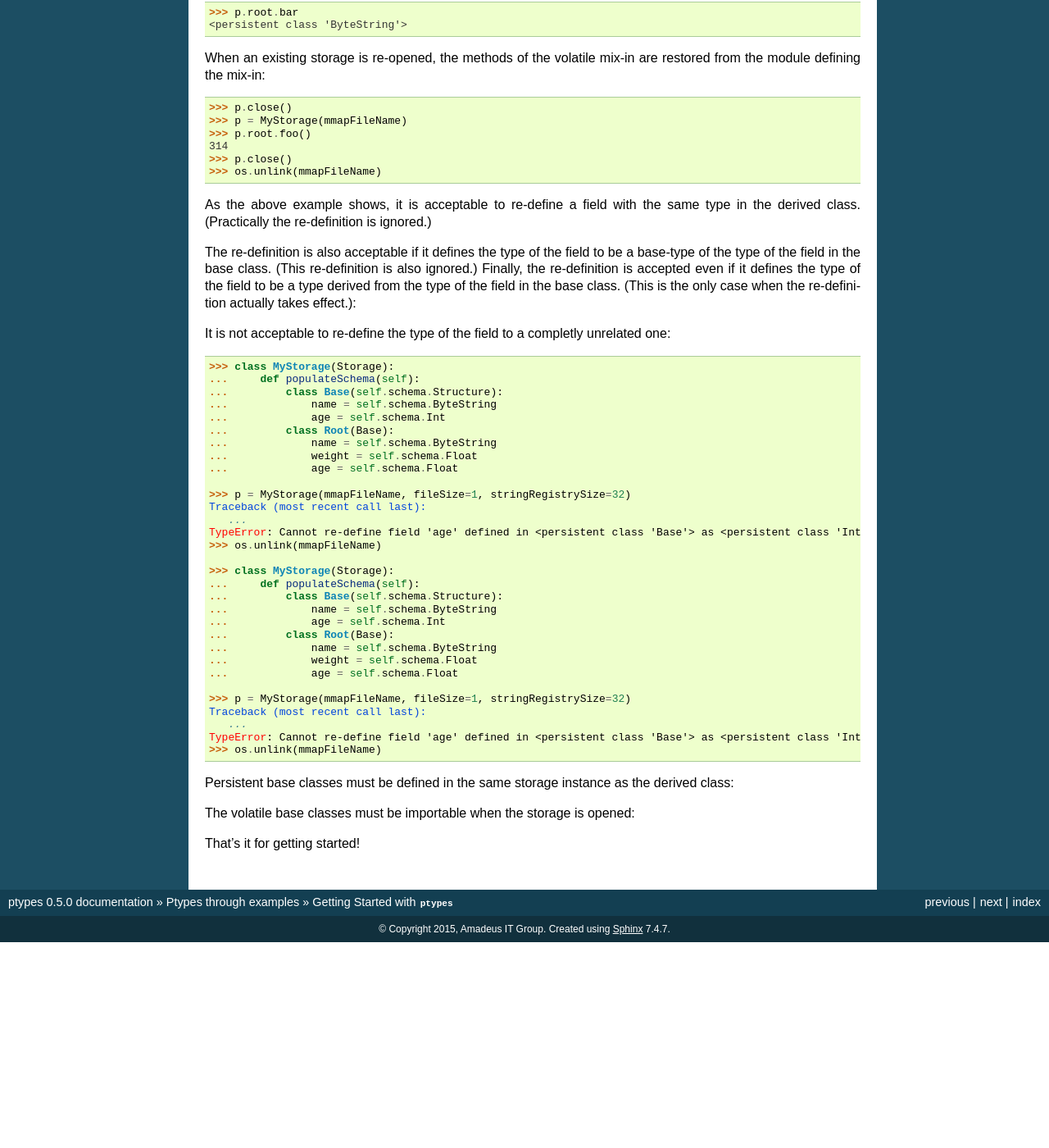
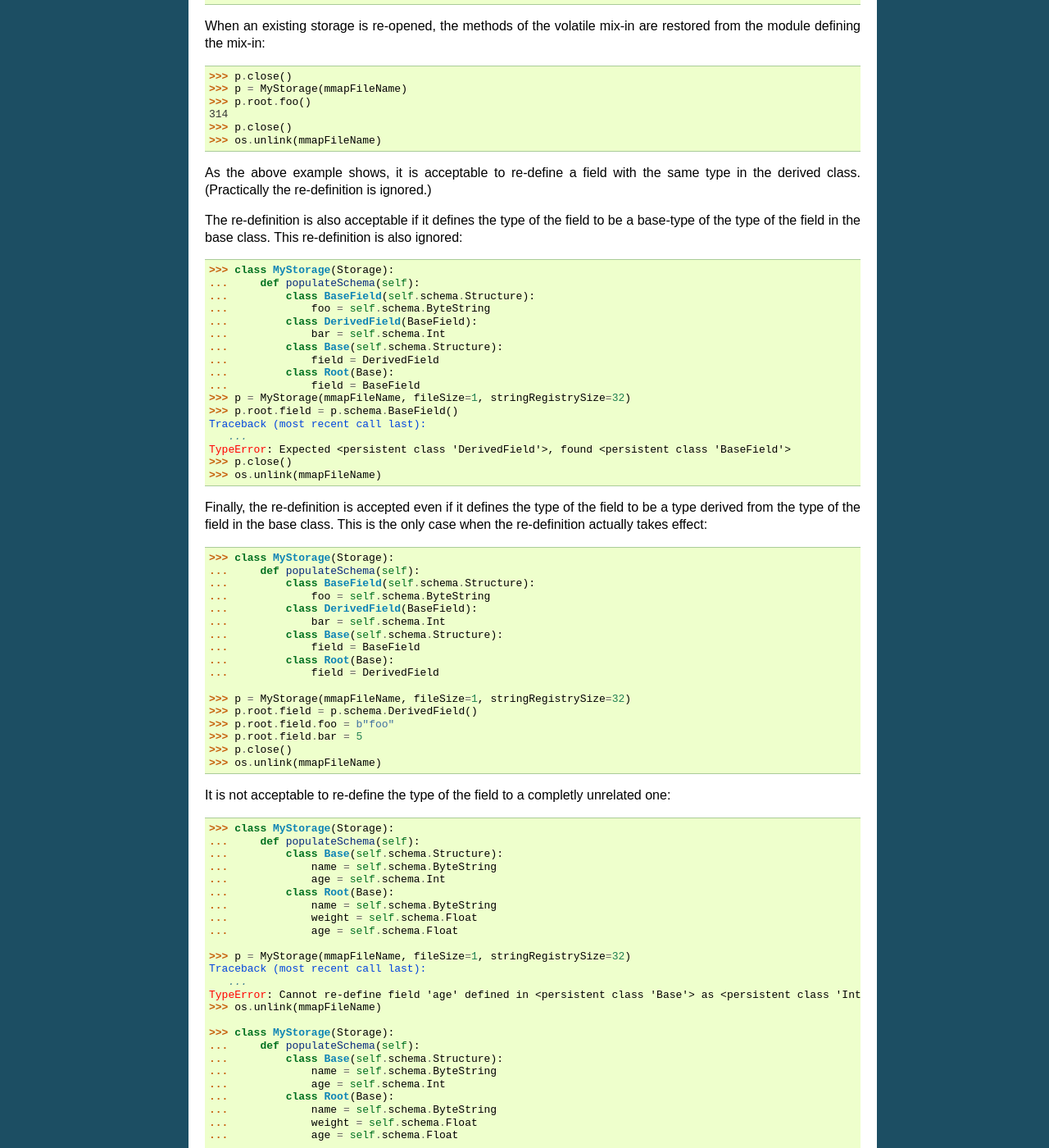
Before and after one commit to AmadeusITGroup/python-ptypes, a Sphinx documentation site: the page built from doc/storage.rst, in a window 1280 px wide and 1400 px high, scrolled down 8892 px. Shown: the whole window at 82% size. Built offline with Sphinx 7.4.7, drawn with Linux system fonts in a browser that asks for light colours; formulas are drawn with MathJax 3; before the commit the page ends 10041 px from its top, so only the background shows below that; some of the changed text lies outside the part shown.

Commit message:
Tests and fixes for inheritance

```diff
--- a/doc/storage.rst
+++ b/doc/storage.rst
@@ -26,7 +26,7 @@
 
  * called ``Root``
  * subclassed from ``self.schema.Structure`` (where ``self`` is the sole
-parameter of :meth:`~ptypes.storage.Storage.populateSchema()`)
+   parameter of :meth:`~ptypes.storage.Storage.populateSchema()`)
 
 ``self.schema.Structure`` comes with a metaclass (:class:`~ptypes.storage.StructureMeta`),
 which takes care of binding the persistent class to the
@@ -495,7 +495,7 @@
       >>> p = MyStorage(mmapFileName, fileSize=1, stringRegistrySize=32)  #doctest: +ELLIPSIS
       Traceback (most recent call last):
          ...
-      TypeError: 'foo' is defined as a non-pickleable volatile member <function foo at ...> in a persistent structure
+      TypeError: 'foo' is defined as a non-pickleable volatile member <function ...foo at ...> in a persistent structure
       >>> os.unlink(mmapFileName)
 
 This restriction does not mean a persistent structure cannot have methods (or
@@ -562,12 +562,49 @@
 type in the derived class. (Practically the re-definition is ignored.)
 
 The re-definition is also acceptable if it defines the type of the field to
-be a base-type of the type of the field in the base class. (This
-re-definition is also ignored.)
+be a base-type of the type of the field in the base class. This
+re-definition is also ignored::
+
+      >>> class MyStorage(Storage):
+      ...     def populateSchema(self):
+      ...         class BaseField(self.schema.Structure):
+      ...             foo = self.schema.ByteString
+      ...         class DerivedField(BaseField):
+      ...             bar = self.schema.Int
+      ...         class Base(self.schema.Structure):
+      ...             field = DerivedField
+      ...         class Root(Base):
+      ...             field = BaseField
+      >>> p = MyStorage(mmapFileName, fileSize=1, stringRegistrySize=32)
+      >>> p.root.field = p.schema.BaseField()
+      Traceback (most recent call last):
+         ...
+      TypeError: Expected <persistent class 'DerivedField'>, found <persistent class 'BaseField'>
+      >>> p.close()
+      >>> os.unlink(mmapFileName)
+
 Finally, the re-definition is accepted even if it defines
 the type of the field to be a type derived from the type of the field in the
-base class. (This is the only case when the re-definition actually takes
-effect.)::
+base class. This is the only case when the re-definition actually takes
+effect::
+
+      >>> class MyStorage(Storage):
+      ...     def populateSchema(self):
+      ...         class BaseField(self.schema.Structure):
+      ...             foo = self.schema.ByteString
+      ...         class DerivedField(BaseField):
+      ...             bar = self.schema.Int
+      ...         class Base(self.schema.Structure):
+      ...             field = BaseField
+      ...         class Root(Base):
+      ...             field = DerivedField
+
+      >>> p = MyStorage(mmapFileName, fileSize=1, stringRegistrySize=32)
+      >>> p.root.field = p.schema.DerivedField()
+      >>> p.root.field.foo = b"foo"
+      >>> p.root.field.bar = 5
+      >>> p.close()
+      >>> os.unlink(mmapFileName)
 
 It is not acceptable to re-define the type of the field to a completly
 unrelated one::
@@ -605,8 +642,21 @@
       >>> os.unlink(mmapFileName)
 
 Persistent base classes must be defined in the same storage instance as the
-derived class::
+derived class.
 
 The volatile base classes must be importable when the storage is opened::
 
+      >>> class NonImportableVolatileBase(object):
+      ...     pass
+
+      >>> class MyStorage(Storage):
+      ...     def populateSchema(self):
+      ...         class Root(self.schema.Structure, NonImportableVolatileBase):
+      ...             pass #name = self.schema.ByteString
+
+      >>> p = MyStorage(mmapFileName, fileSize=1, stringRegistrySize=32)
+      Traceback (most recent call last):
+         ...
+      TypeError: Cannot use the non-pickleable volatile class <class '__main__.NonImportableVolatileBase'> as a base class in the definition of the persistent structure <persistent class 'Root'>
+
 That's it for getting started!
```
Also changed, not shown: 2 other files.
